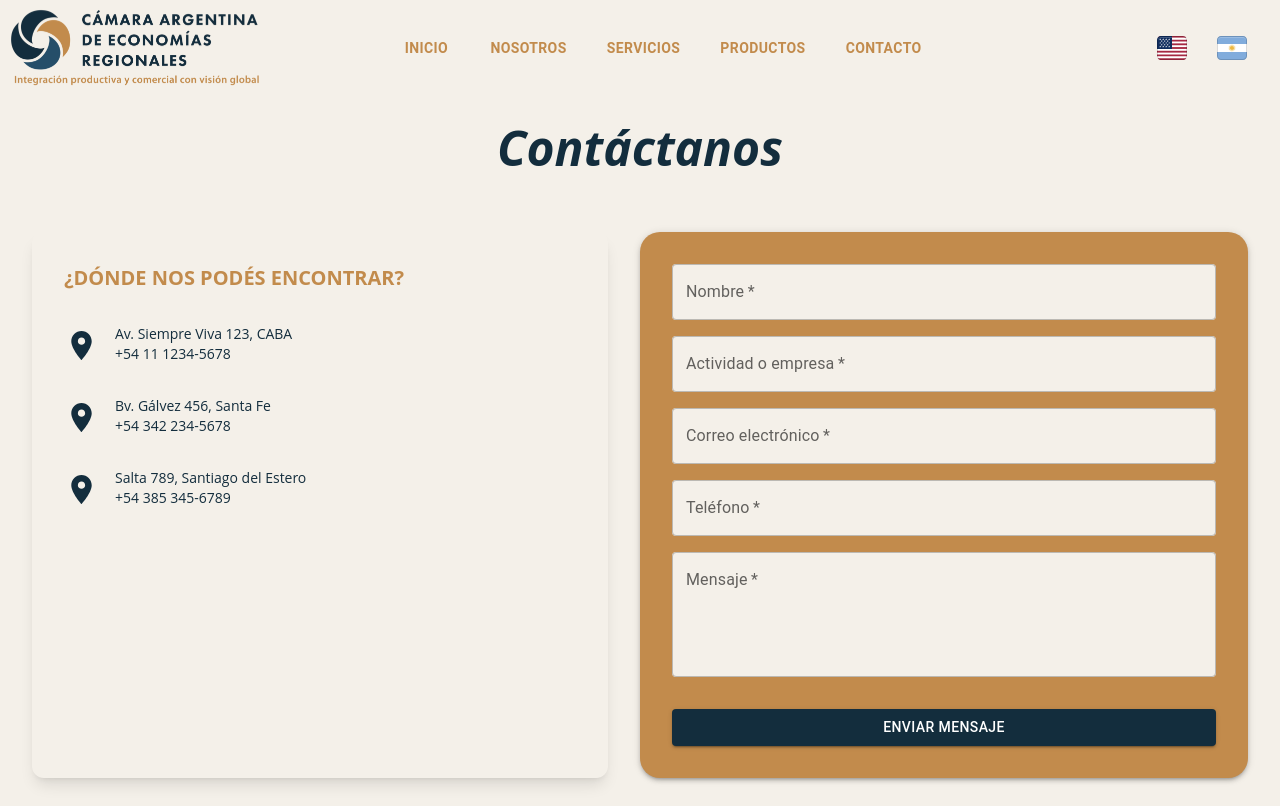
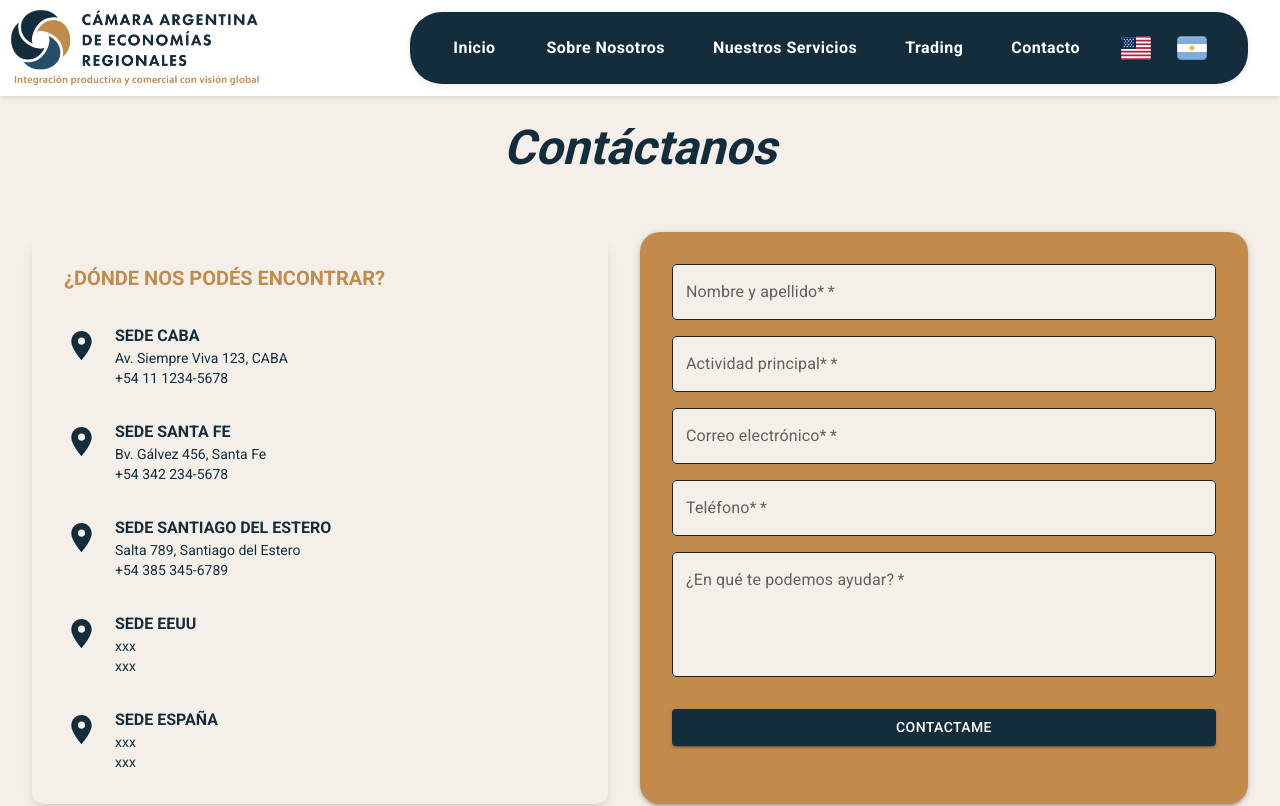
Before and after one commit to BorisWaisten/proyecto-ACREar, a Next.js app in the folder proyecto-acrear/: page /contact in a window 1280 px wide. Shown: the top 806 px of the page. Built offline with nearby package versions, Linux system fonts and the light colour scheme.

Commit message:
commit translate pages

```diff
--- a/proyecto-acrear/app/(routes)/contact/page.jsx
+++ b/proyecto-acrear/app/(routes)/contact/page.jsx
@@ -1,17 +1,23 @@
 'use client';
 import ContactInfo from '@/components/contact/contact-info';
 import ContactForm from '@/components/contact/contact-form';
+import { useLanguage } from '@/context/language-context';
+import { contactData } from '@/data/section/contact';
+
 
 export default function ContactPage() {
+  const { lang } = useLanguage();
+  const t = contactData[lang];
+
   return (
     <div className="min-h-screen bg-[var(--color-background)] flex flex-col items-center py-16 px-4 sm:px-6 lg:px-8">
       <h2 className="text-[1.5rem] sm:text-[2rem] md:text-[3rem] font-bold text-[var(--color-primary)] italic my-12">
-        Contáctanos
+        {t.title}
       </h2>
 
       <div className="flex flex-col md:flex-row w-full max-w-7xl gap-8">
-        <ContactInfo className="flex-1" />
-        <ContactForm className="flex-1" />
+        <ContactInfo className="flex-1" contactData={t}/>
+        <ContactForm className="flex-1" contactData={t}/>
       </div>
     </div>
   );
--- a/proyecto-acrear/app/globals.css
+++ b/proyecto-acrear/app/globals.css
@@ -1,7 +1,7 @@
+@import url('https://fonts.googleapis.com/css2?family=Roboto:wght@300;400;500;700&display=swap');
 @import "tailwindcss";
 @import 'slick-carousel/slick/slick.css';
 @import 'slick-carousel/slick/slick-theme.css';
-
 
 @font-face {
   font-family: 'Montserrat';
@@ -35,7 +35,6 @@
   font-display: swap;
 }
 
-
 :root {
   --color-primary: #132d3d;
   --color-secondary: #254e69;
@@ -44,7 +43,7 @@
 }
 
 html {
-  font-family: 'Montserrat', 'Open Sans', sans-serif;
+  font-family: 'Roboto', 'Montserrat', 'Open Sans', sans-serif;
   background-color: var(--color-background);
   color: var(--color-primary);
 }
--- a/proyecto-acrear/components/contact/contact-form.jsx
+++ b/proyecto-acrear/components/contact/contact-form.jsx
@@ -2,7 +2,7 @@
 import React, { useState } from 'react';
 import { TextField, Button, Box, Typography } from '@mui/material';
 
-const ContactForm = () => {
+const ContactForm = ({ contactData }) => {
   const [form, setForm] = useState({
     name: '',
     activity: '',
@@ -13,7 +13,7 @@ const ContactForm = () => {
 
   const inputStyle = {
     bgcolor: 'var(--color-background)',
-  borderRadius:1,
+    borderRadius: 1,
     '& .MuiOutlinedInput-notchedOutline': {
       borderColor: 'rgb(var(--color-primary))',
     },
@@ -25,7 +25,6 @@ const ContactForm = () => {
     },
   };
 
-
   const [status, setStatus] = useState('');
 
   const handleChange = (e) => {
@@ -36,7 +35,7 @@ const ContactForm = () => {
     e.preventDefault();
     // Simular envío
     console.log('Enviando formulario:', form);
-    setStatus('¡Mensaje enviado con éxito!');
+    setStatus(contactData.emailSentSuccess);
     setForm({
       name: '',
       activity: '',
@@ -63,34 +62,28 @@ const ContactForm = () => {
       }}
     >
       <TextField
-        label="Nombre"
+        label={contactData.formFields.fullName}
         name="name"
         value={form.name}
         onChange={handleChange}
         required
         fullWidth
-        sx={{bgcolor: 'var(--color-background)',
-        borderRadius: 1,
-        }}
+        sx={inputStyle}
       />
 
       <TextField
-        label="Actividad o empresa"
+        label={contactData.formFields.mainActivity}
         name="activity"
         value={form.activity}
         onChange={handleChange}
         required
         variant="outlined"
         fullWidth
-        sx={{
-
-          bgcolor: 'var(--color-background)',
-        borderRadius:1,
-        }}
+        sx={inputStyle}
       />
 
       <TextField
-        label="Correo electrónico"
+        label={contactData.formFields.email}
         name="email"
         type="email"
         value={form.email}
@@ -98,13 +91,11 @@ const ContactForm = () => {
         required
         variant="outlined"
         fullWidth
-                sx={{bgcolor: 'var(--color-background)',
-                borderRadius:1,
-                }}
+        sx={inputStyle}
       />
 
       <TextField
-        label="Teléfono"
+        label={contactData.formFields.phone}
         name="phone"
         type="tel"
         value={form.phone}
@@ -112,13 +103,11 @@ const ContactForm = () => {
         required
         variant="outlined"
         fullWidth
-        sx={{bgcolor: 'var(--color-background)',
-        borderRadius:1,
-        }}
+        sx={inputStyle}
       />
 
       <TextField
-        label="Mensaje"
+        label={contactData.formFields.message}
         name="message"
         value={form.message}
         onChange={handleChange}
@@ -127,9 +116,7 @@ const ContactForm = () => {
         rows={4}
         variant="outlined"
         fullWidth
-        sx={{bgcolor: 'var(--color-background)' ,
-        borderRadius:1,
-        }}
+        sx={inputStyle}
       />
 
       <Button
@@ -144,7 +131,7 @@ const ContactForm = () => {
           },
         }}
       >
-        Enviar mensaje
+        {contactData.formFields.send}
       </Button>
 
       {status && (
--- a/proyecto-acrear/components/contact/contact-info.jsx
+++ b/proyecto-acrear/components/contact/contact-info.jsx
@@ -1,31 +1,25 @@
 'use client';
 
-import { useLanguage } from '@/context/language-context';
-import { translations } from '@/data/section/contact';
+
 import { LocationOn } from '@mui/icons-material';
 
-const offices = [
-  { labelKey: 'sedeCaba', address: 'Av. Siempre Viva 123, CABA', phone: '+54 11 1234-5678' },
-  { labelKey: 'sedeSantaFe', address: 'Bv. Gálvez 456, Santa Fe',    phone: '+54 342 234-5678' },
-  { labelKey: 'sedeSgo',    address: 'Salta 789, Santiago del Estero',phone: '+54 385 345-6789' },
-];
 
-export default function ContactInfo({ className = '' }) {
-  const { lang } = useLanguage();
-  const t = translations[lang] || translations.es;
+export default function ContactInfo({ className = '', contactData }) {
+
+  const offices = [...contactData.locations];
 
   return (
     <div className={`${className}  rounded-xl shadow-lg p-8 flex flex-col gap-8`}>
       <h3 className=" md:text-xl font-bold text-[var(--color-accent)]">
-        {t.contactInfo}
+        {contactData.contactInfo}
       </h3>
 
       {offices.map((o) => (
-        <div key={o.labelKey} className="flex items-start gap-4">
+        <div key={o.title} className="flex items-start gap-4">
           <LocationOn fontSize="large" className="text-[var(--color-primary)] mt-1" />
           <div>
             <p className="font-semibold text-[var(--color-primary)]">
-              {t[o.labelKey]}
+              {o.title}
             </p>
             <p className="text-[var(--color-primary)] text-sm">{o.address}</p>
             <p className="text-[var(--color-primary)] text-sm">{o.phone}</p>
--- a/proyecto-acrear/components/header.jsx
+++ b/proyecto-acrear/components/header.jsx
@@ -15,7 +15,6 @@ export default function Header() {
   const { lang, toggleLang } = useLanguage();
   const [mobileOpen, setMobileOpen] = useState(false);
 
-
   const handleLangChange = (newLang) => {
     if ((lang==='es'&& newLang==='en')||(lang==='en'&& newLang==='es')) {
       toggleLang();
@@ -29,53 +28,100 @@ export default function Header() {
         position="fixed"
         sx={{
           top: 0, left: 0, width: '100%',
-          backgroundColor: 'var(--color-background)',
-          color: 'var(--color-primary)',
-          transform: 'translateZ(0)'
+          backgroundColor: 'white',
+          color: '#333',
+          transform: 'translateZ(0)',
+          boxShadow: '0 2px 4px rgba(0,0,0,0.1)',
+          zIndex: 1200
         }}
         elevation={0}
       >
-        <Toolbar className="justify-between">
-          {/* Logo */}
-          <Box className="flex items-center md:pl-18 md:py-2">
+        {/* Logo y navbar alineados horizontalmente */}
+        <Toolbar sx={{  display: 'flex', justifyContent: 'space-between', alignItems: 'center', px: { xs: 2, md: 4 } }}>
+          {/* Logo a la izquierda */}
+          <Box className="flex items-center pl-2 p-1 md:pl-6 md:py-2">
             <Link href="/">
               <Image
                 src="/logos/logo-acrear.svg"
                 alt="Logo"
-                width={120} height={60} priority quality={100}
-                className="w-24 scale-125 md:w-20 md:scale-[3.2] md:h-20"
+                width={160} height={70} priority quality={100}
+                className="w-32 sm:w-36 scale-125 sm:scale-125 md:w-40 md:scale-[1.6] md:h-20"
               />
             </Link>
           </Box>
 
-          {/* Desktop nav */}
-          <Box className="hidden md:flex gap-6">
+          {/* Barra azul a la derecha */}
+          <Box
+            className="hidden md:flex"
+            sx={{
+              alignItems: 'center',
+              background: 'var(--color-primary)',
+              borderRadius: '2rem',
+              px: 4,
+              py: 1.5,
+              boxShadow: '0 2px 8px rgba(0,0,0,0.08)',
+              justifyContent: 'space-between',
+              gap: 3
+            }}
+          >
+            {/* NavItems */}
+            <Box sx={{ display: 'flex', gap: 4 }}>
               {navItems.map((item) => (
                 <Link key={item.key} href={item.href}>
-                <Button sx={{ color: 'var(--color-accent)', fontWeight: 600 }} disableRipple>
+                  <Button
+                    sx={{
+                      color: 'white',
+                      fontFamily: "'Roboto', sans-serif",
+                      fontSize: '1rem',
+                      fontWeight: 700,
+                      textTransform: 'none',
+                      background: 'transparent',
+                      whiteSpace: 'nowrap',
+                      '&:hover': {
+                        backgroundColor: 'rgba(255,255,255,0.08)',
+                        color: 'var(--color-accent)'
+                      }
+                    }}
+                    disableRipple
+                  >
                     {item.label[lang]}
                   </Button>
                 </Link>
               ))}
             </Box>
+            {/* Banderas de idioma */}
+            <Box className="flex items-center gap-2">
+              <IconButton
+                onClick={()=>handleLangChange('en')}
+                sx={{ color: 'white', '&:hover': { backgroundColor: 'rgba(255,255,255,0.08)' } }}
+              >
+                <SvgEn/>
+              </IconButton>
+              <IconButton
+                onClick={()=>handleLangChange('es')}
+                sx={{ color: 'white', '&:hover': { backgroundColor: 'rgba(255,255,255,0.08)' } }}
+              >
+                <SvgEs/>
+              </IconButton>
+            </Box>
+          </Box>
 
-          {/* Language buttons + mobile menu toggle */}
-          <Box className="flex items-center gap-3 z-55 ">
-            <Box className="hidden md:flex gap-3">
-              <IconButton onClick={()=>handleLangChange('en')}><SvgEn/></IconButton>
-              <IconButton onClick={()=>handleLangChange('es')}><SvgEs/></IconButton>
-            </Box>
-            <Box className="md:hidden">
+          {/* Mobile menu (hamburguesa) */}
+          <Box className="flex md:hidden items-center justify-end px-4 z-55">
             <IconButton
               onClick={toggleMobileMenu}
-                sx={{ color: 'var(--color-accent)' }}
+              sx={{ color: 'var(--color-accent)' ,
+                 background: 'transparent',
+                '&:hover': {
+                  backgroundColor: 'rgba(0,0,0,0.04)',
+                  color: 'var(--color-accent)'
+                }}}
             >
               {mobileOpen
-                  ? <CloseIcon sx={{ fontSize: 28 }} />
-                  : <MenuIcon  sx={{ fontSize: 28 }} />
+                ? <CloseIcon sx={{ fontSize: 28}} />
+                : <MenuIcon sx={{ fontSize: 28}} />
               }
             </IconButton>
-            </Box>
           </Box>
         </Toolbar>
 
@@ -90,7 +136,7 @@ export default function Header() {
                 animate={{ opacity: 0.5 }}
                 exit={{ opacity: 0 }}
                 transition={{ duration: 0.2 }}
-                className="fixed inset-0 bg-black"
+                className="fixed inset-0 bg-black z-40"
                 onClick={toggleMobileMenu}
               />
 
@@ -101,26 +147,44 @@ export default function Header() {
                 animate={{ x: 0 }}
                 exit={{ x: '100%' }}
                 transition={{ duration: 0.3, ease: 'easeInOut' }}
-                className="fixed top-0 right-0 w-1/2 rounded-tl-2xl rounded-bl-2xl bg-[var(--color-secondary)] z-50 p-2 flex flex-col"
+                className="fixed top-0 right-0 bg-[var(--color-primary)] rounded-bl-2xl rounded-tl-2xl max-w-xs  w-2/3 z-50 p-4 flex flex-col"
               >
-
-
                 {navItems.map((item) => (
                   <Link key={item.key} href={item.href} onClick={toggleMobileMenu}>
                     <Button
                       fullWidth
-                        sx={{ justifyContent: 'flex-start', color:'var(--color-accent)', fontWeight:600 }}
+                      sx={{
+                        justifyContent: 'flex-start',
+                        color: 'white',
+                        fontFamily: "'Roboto', sans-serif",
+                        fontSize: '1rem',
+                        fontWeight: 700,
+                        textTransform: 'none',
+                        background: 'transparent',
+                        '&:hover': {
+                          backgroundColor: 'rgba(0,0,0,0.04)',
+                          color: 'var(--color-accent)'
+                        }
+                      }}
                     >
                       {item.label[lang]}
                     </Button>
                   </Link>
                 ))}
-
-
                 {/* Language selectors */}
                 <Box className="flex gap-4 mt-auto">
-                  <IconButton onClick={()=>handleLangChange('en')}><SvgEn/></IconButton>
-                  <IconButton onClick={()=>handleLangChange('es')}><SvgEs/></IconButton>
+                  <IconButton
+                    onClick={()=>handleLangChange('en')}
+                    sx={{ color: 'var(--color-primary)', '&:hover': { backgroundColor: 'rgba(0,0,0,0.04)' } }}
+                  >
+                    <SvgEn/>
+                  </IconButton>
+                  <IconButton
+                    onClick={()=>handleLangChange('es')}
+                    sx={{ color: 'var(--color-primary)', '&:hover': { backgroundColor: 'rgba(0,0,0,0.04)' } }}
+                  >
+                    <SvgEs/>
+                  </IconButton>
                 </Box>
               </motion.div>
             </>
--- a/proyecto-acrear/components/home/events-section.jsx
+++ b/proyecto-acrear/components/home/events-section.jsx
@@ -26,7 +26,7 @@ export default function EventsSection({ events }) {
   };
 
   return (
-    <section className="w-full py-16 bg-[var(--color-secondary)] px-4">
+    <section className="w-full py-20 bg-[var(--color-secondary)] px-4">
 
       <div className="max-w-5xl mx-auto">
         <Slider {...settings}>
--- a/proyecto-acrear/data/header.js
+++ b/proyecto-acrear/data/header.js
@@ -1,9 +1,9 @@
 // data/header.js
 
 export const navItems = [
-  { key: 'home', label: { es: 'Inicio', en: 'HOME' }, href: '/' },
-  { key: 'about', label: { es: 'Nosotros', en: 'ABOUT' }, href: '/about' },
-  { key: 'services', label: { es: 'Servicios', en: 'SERVICES' }, href: '/services' },
-  { key: 'trading', label: { es: 'Productos', en: 'TRADING' }, href: '/trading' },
-  { key: 'contact', label: { es: 'Contacto', en: 'CONTACT' }, href: '/contact' },
+  { key: 'home', label: { es: 'Inicio', en: 'Home' }, href: '/' },
+  { key: 'about', label: { es: 'Sobre Nosotros', en: 'About Us' }, href: '/about' },
+  { key: 'services', label: { es: 'Nuestros Servicios', en: 'Our Services' }, href: '/services' },
+  { key: 'trading', label: { es: 'Trading', en: 'Trading' }, href: '/trading' },
+  { key: 'contact', label: { es: 'Contacto', en: 'Contact' }, href: '/contact' },
 ];
--- a/proyecto-acrear/data/section/contact.js
+++ b/proyecto-acrear/data/section/contact.js
@@ -1,25 +1,34 @@
 // src/data/section/contact.js
 
-export const translations = {
+export const contactData       = {
   es: {
-    contact: 'Contacto',
     contactInfo: '¿DÓNDE NOS PODÉS ENCONTRAR?',
     title: 'Contáctanos',
     locations: [
       {
         title: 'SEDE CABA',
-        address: 'XXXX',
-        phone: 'Tel.',
+        address: 'Av. Siempre Viva 123, CABA',
+        phone: '+54 11 1234-5678',
       },
       {
         title: 'SEDE SANTA FE',
-        address: 'XXXX',
-        phone: 'Tel.',
+        address: 'Bv. Gálvez 456, Santa Fe',
+        phone: '+54 342 234-5678',
       },
       {
         title: 'SEDE SANTIAGO DEL ESTERO',
-        address: 'XXXX',
-        phone: 'Tel.',
+        address: 'Salta 789, Santiago del Estero',
+        phone: '+54 385 345-6789',
+      },
+      {
+        title: 'SEDE EEUU',
+        address: 'xxx',
+        phone: 'xxx',
+      },
+      {
+        title: 'SEDE ESPAÑA',
+        address: 'xxx',
+        phone: 'xxx',
       },
     ],
     formFields: {
@@ -28,31 +37,40 @@ export const translations = {
       email: 'Correo electrónico*',
       phone: 'Teléfono*',
       message: '¿En qué te podemos ayudar?',
-      send: 'Contactarme',
+      send: 'Contactame',
     },
     emailSubject: 'Consulta desde la web',
     emailSentSuccess: '¡Email enviado correctamente!',
     emailSentError: 'Hubo un error al enviar.',
   },
   en: {
-    contact: 'Contact Us',
     contactInfo: 'WHERE TO FIND US?',
-    title: 'Get in Touch',
+    title: 'Contact Us',
     locations: [
       {
         title: 'CABA OFFICE',
-        address: 'XXXX',
-        phone: 'Phone.',
+        address: 'Av. Siempre Viva 123, CABA',
+        phone: '+54 11 1234-5678',
       },
       {
         title: 'SANTA FE OFFICE',
-        address: 'XXXX',
-        phone: 'Phone.',
+        address: 'Bv. Gálvez 456, Santa Fe',
+        phone: '+54 342 234-5678',
       },
       {
         title: 'SANTIAGO DEL ESTERO OFFICE',
-        address: 'XXXX',
-        phone: 'Phone.',
+        address: 'Salta 789, Santiago del Estero',
+        phone: '+54 385 345-6789',
+      },
+      {
+        title: 'USA OFFICE',
+        address: 'xxx',
+        phone: 'xxx',
+      },
+      {
+        title: 'SPAIN OFFICE',
+        address: 'xxx',
+        phone: 'xxx',
       },
     ],
     formFields: {
```
Lines whose indentation alone changed are shown as unchanged.
